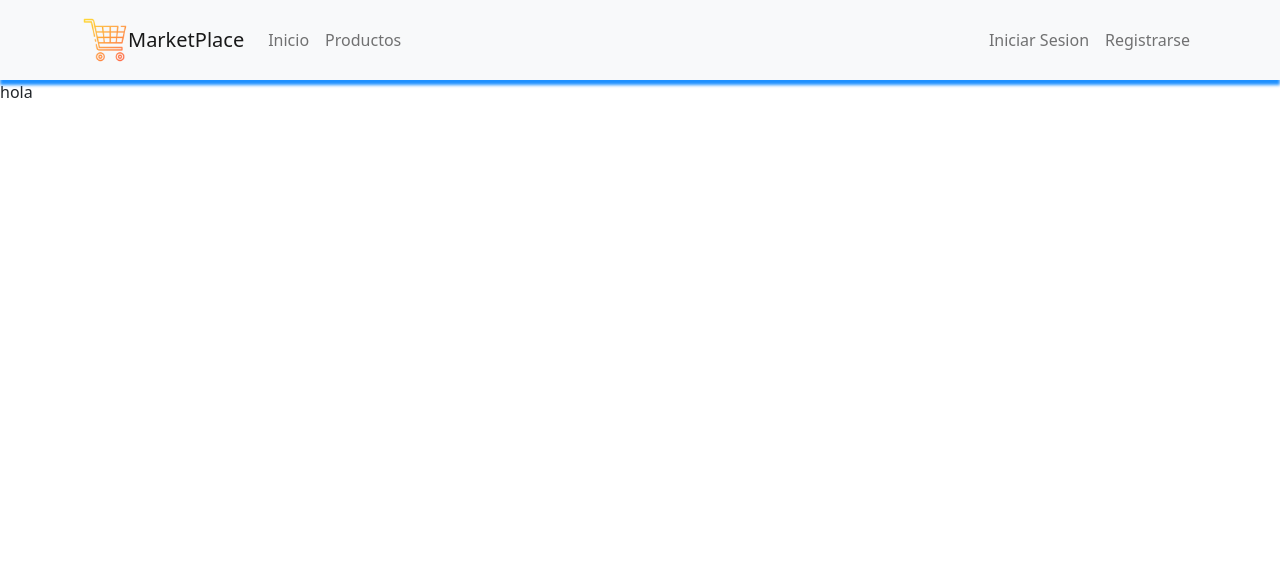
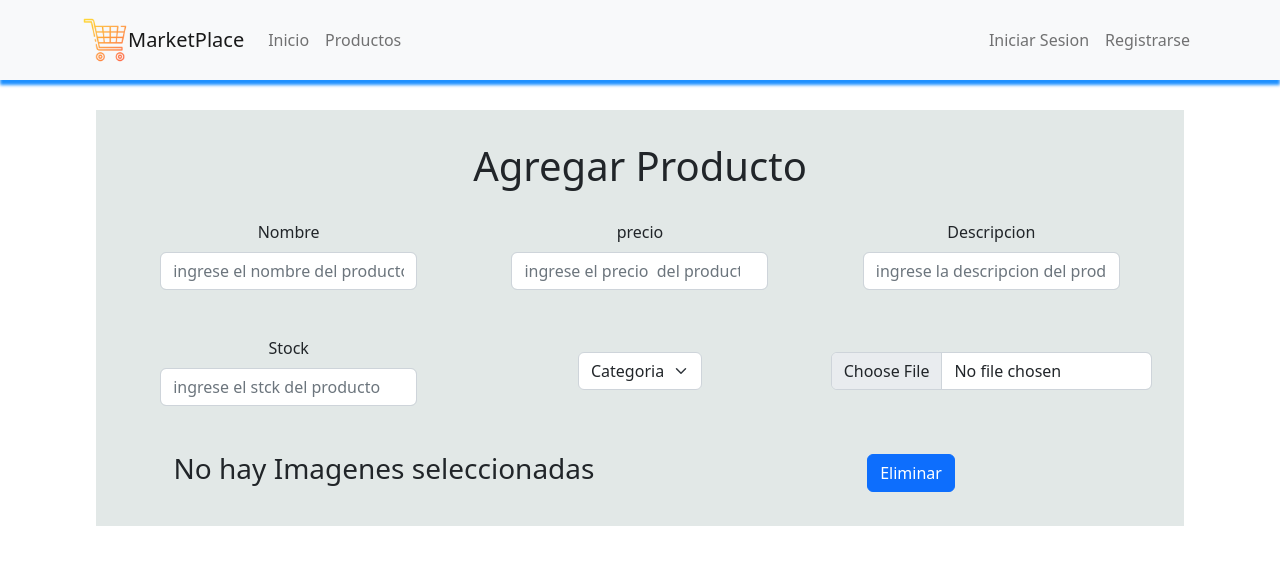
Before and after one commit to EzeVieraRep/MarketPlace, a React (Vite) app: page /agregar-producto in a window 1280 px wide. Shown: the top 564 px of the page. Built offline with nearby package versions, Linux system fonts and the light colour scheme.

Commit message:
se hizo el componente createEditProduct y se le pusieron estilos

```diff
--- a/src/pages/productCrud/Styles.css
+++ b/src/pages/productCrud/Styles.css
@@ -0,0 +1,60 @@
+.product_container {
+    display: flex;
+    flex-direction: column;
+    align-items: center;
+    width: 100%;
+    height: 100vh;
+    margin-top: 30px;
+}
+
+.product_form {
+    margin-top: 30px;
+    display: flex;
+    flex-wrap: wrap;
+    gap: 30px;
+    justify-content: center;
+    align-items: center;
+    width: 100%;
+}
+
+.product_card {
+    padding: 2rem;
+    width: 85%;
+    background-color: #E2E8E7;
+    text-align: center;
+}
+
+.product_item {
+    flex-basis: 250px;
+    flex-grow: 1;
+    display: flex;
+    justify-content: center;
+}
+
+.product_item_col2 {
+    width: 50%;
+}
+
+.product_item_col3 {
+    width: 30%;
+}
+
+.product_item_col4 {
+    display: flex;
+    justify-content: center;
+    width: 100%;
+}
+.product_upload_img{
+    display: flex;
+    flex-wrap: wrap;
+    justify-content: center;
+}
+.addEdditProduct_img {
+    width: 100%;
+    max-width: 150px;
+    height: 100px;
+}
+
+.product_select_image{
+    opacity: 0.3;
+}
--- a/src/pages/productCrud/components/UseCreateEditProduct.jsx
+++ b/src/pages/productCrud/components/UseCreateEditProduct.jsx
@@ -1,7 +1,18 @@
+import { useState } from "react";
+import CreateEditProduct from "../views/CreateEditProduct";
+
 const UseCreateEditProduct = () => {
-    return (
-        <div>hola</div>
-     );
+
+    //hook de imagen seleccionada
+    const [selectedImage, setSelectedImage] = useState("")
+    const [images, setImages] = useState([])
+
+    //selecciona una imagen del producto haciendo click
+    const selectImage = (image) => setSelectedImage(image)
+
+    const imageChange = (e) => setImages(images.concat(e.target.files[0]));
+
+    return <CreateEditProduct images={images} selectImage={selectImage} selectedImage={selectedImage} imageChange={imageChange}/>
 }
 
 export default UseCreateEditProduct;
--- a/src/pages/productCrud/views/CreateEditProduct.jsx
+++ b/src/pages/productCrud/views/CreateEditProduct.jsx
@@ -1,7 +1,85 @@
-const CreateEditProduct = () => {
-    return ( <div>
-        create Producto
-    </div> );
+import { Button, Form } from "react-bootstrap";
+import '../Styles.css'
+
+const CreateEditProduct = ({ images, selectImage, selectedImage, imageChange }) => {
+    return (
+        <div className="product_container">
+            <div className="product_card">
+                <h1>Agregar Producto</h1>
+                <form className="product_form">
+                    {/* NOMBRE */}
+                    <div className="product_item">
+                        <Form.Group className="mb-3">
+                            <Form.Label>Nombre</Form.Label>
+                            <Form.Control type="text" placeholder="ingrese el nombre del producto" name="name" />
+                        </Form.Group>
+                    </div>
+                    {/* PRECIO */}
+                    <div className="product_item">
+                        <Form.Group className="mb-3">
+                            <Form.Label>precio</Form.Label>
+                            <Form.Control type="number" placeholder="ingrese el precio  del producto" name="price" />
+                        </Form.Group>
+                    </div>
+                    {/* DESCRIPCION */}
+                    <div className="product_item">
+                        <Form.Group className="mb-3">
+                            <Form.Label>Descripcion</Form.Label>
+                            <Form.Control type="text" placeholder="ingrese la descripcion del producto" name="descripcion" />
+                        </Form.Group>
+                    </div>
+                    {/* STOCK */}
+                    <div className="product_item">
+                        <Form.Group className="mb-3">
+                            <Form.Label>Stock</Form.Label>
+                            <Form.Control type="number" placeholder="ingrese el stck del producto" name="stock" />
+                        </Form.Group>
+                    </div>
+                    {/* CATEGORIA */}
+                    <div className="product_item">
+                        <Form.Group className="mb-3">
+                            <Form.Select aria-label="Default select example">
+                                <option>Categoria</option>
+                                <option value="1">One</option>
+                                <option value="2">Two</option>
+                                <option value="3">Three</option>
+                            </Form.Select>
+                        </Form.Group>
+                    </div>
+                    {/* SUBIR IMAGBEN */}
+                    <div className="product_item">
+                        <Form.Group controlId="formFile" className="mb-3" onChange={imageChange}>
+                            <Form.Control type="file" />
+                        </Form.Group>
+
+                    </div>
+                    {/* IMAGEN PREVIA */}
+                    <div className="product_item_col2">
+                        {
+                            images.length ?
+                                <div className="product_upload_img">
+
+                                    {images.map((image, i) =>
+                                        <div key={i} className={(selectedImage === image) ? "product_select_image" : null}>
+                                            <div variant="light" onClick={() => selectImage(image)}>
+                                                <img src={URL.createObjectURL(image)} alt="uploaded_image" className="addEdditProduct_img" />
+                                            </div>
+                                        </div>
+                                    )
+                                    }
+                                </div>
+                                : <h3>No hay Imagenes seleccionadas</h3>
+                        }
+
+                    </div>
+                    {/* ELIMINAR IMAGEN */}
+                    <div className="product_item">
+                        <Button variant="primary">Eliminar</Button>
+                    </div>
+                </form>
+            </div >
+        </div >
+    );
 }
 
 export default CreateEditProduct;
```
